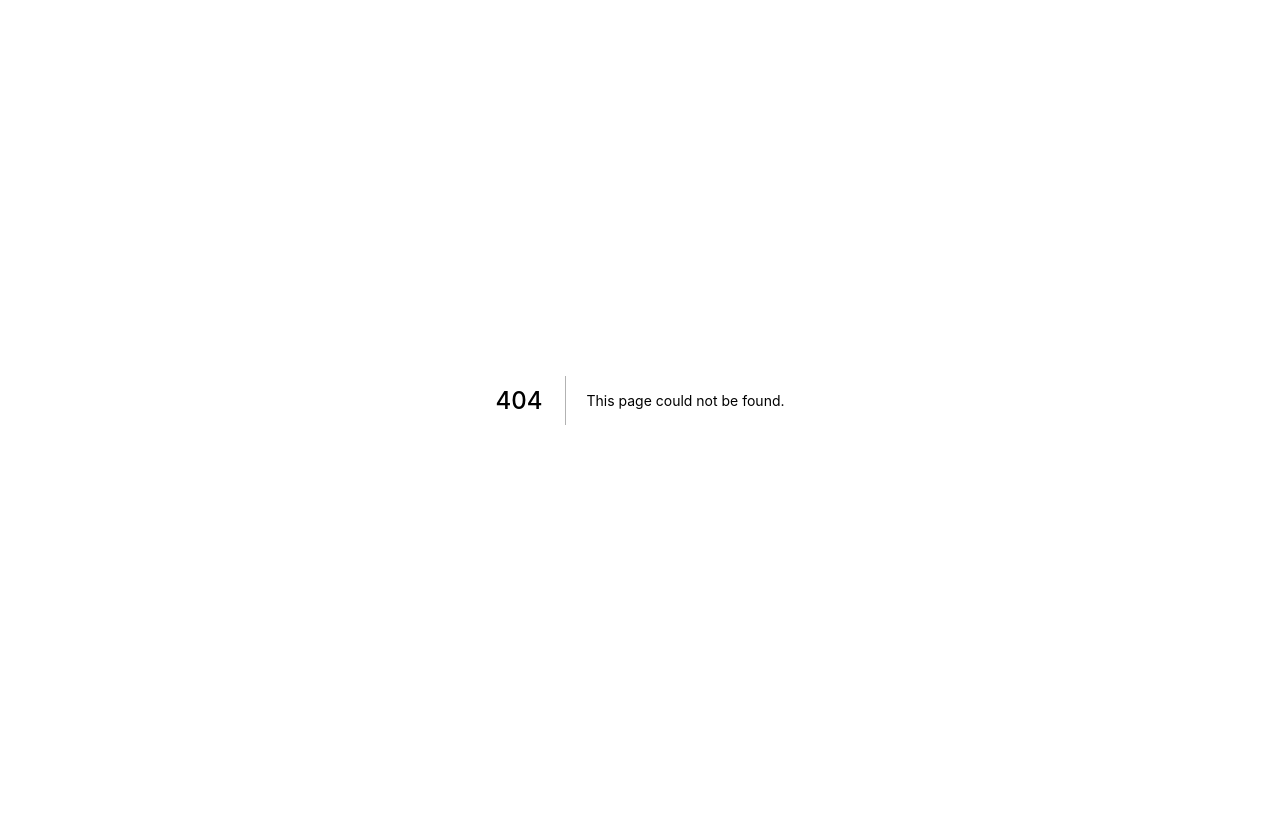
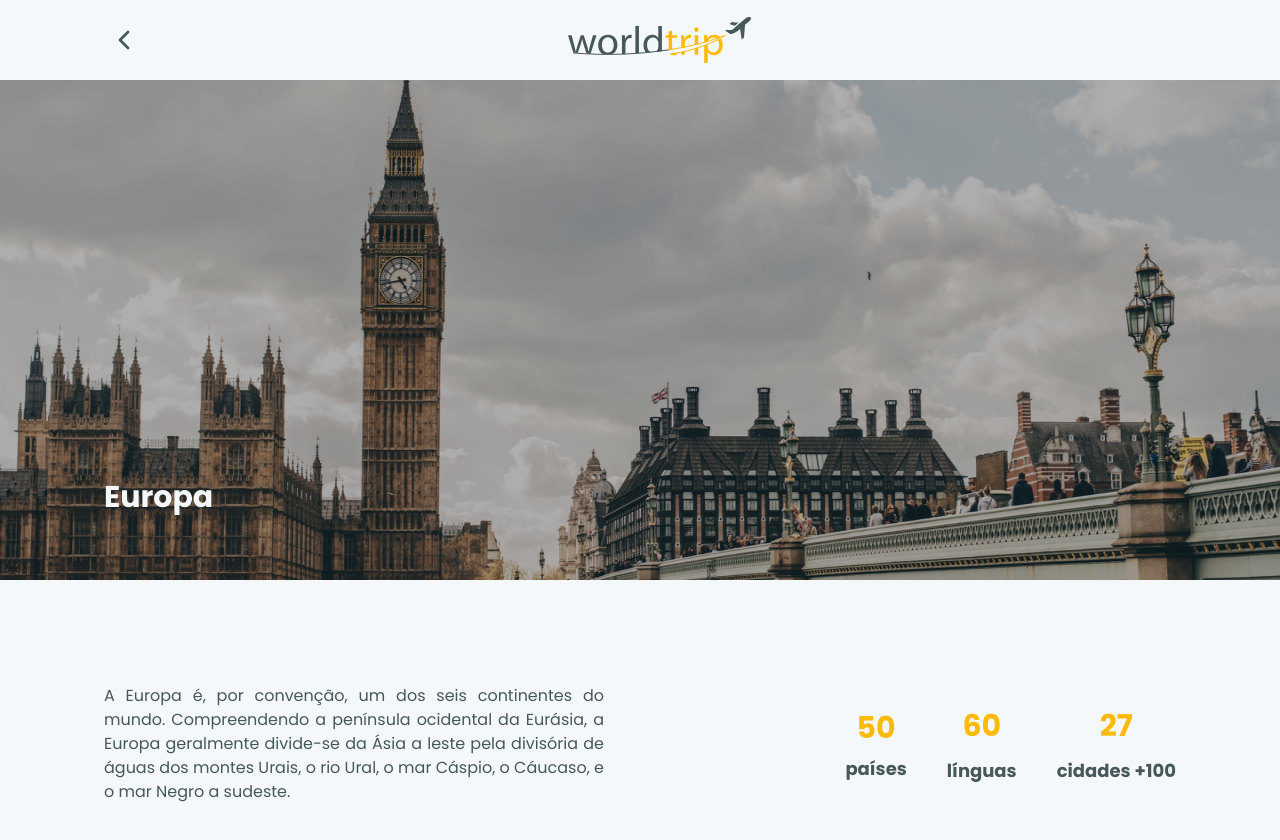
Before and after one commit to pedrocs378/worldtrip, a Next.js app: page /continent/africa in a window 1280 px wide. Before the commit this address had no page. Shown: the top 840 px of the page. Before the commit the page ends 800 px from the top, so only its background shows below. Built offline with nearby package versions, Linux system fonts and the light colour scheme.

Commit message:
feat: cria pagina de continente

```diff
--- a/package.json
+++ b/package.json
@@ -15,6 +15,7 @@
     "next": "10.1.3",
     "react": "17.0.2",
     "react-dom": "17.0.2",
+    "react-icons": "^4.2.0",
     "swiper": "^6.5.3"
   },
   "devDependencies": {
--- a/src/components/Header/index.tsx
+++ b/src/components/Header/index.tsx
@@ -1,6 +1,19 @@
-import { Flex, Image } from "@chakra-ui/react";
+import { useEffect, useState } from "react";
+import { useRouter } from "next/router";
+import { FiChevronLeft } from 'react-icons/fi'
+import { Flex, Icon, IconButton, Image } from "@chakra-ui/react";
 
 export function Header() {
+	const [showBackButton, setShowBackButton] = useState(false)
+	const { asPath, back } = useRouter()
+
+	useEffect(() => {
+		if (asPath !== '/') {
+			setShowBackButton(true)
+		} else {
+			setShowBackButton(false)
+		}
+	}, [asPath])
 
 	return (
 		<Flex
@@ -10,7 +23,17 @@ export function Header() {
 			h="20"
 			mx="auto"
 			px="6"
+			align="center"
 		>
+			{showBackButton && (
+				<IconButton
+					aria-label="Arrow left"
+					icon={<Icon as={FiChevronLeft} color="gray.700" h="32px" w="32px" />}
+					onClick={back}
+					bg="transparent"
+					_hover={{ color: 'gray.700' }}
+				/>
+			)}
 			<Image
 				src="/svg/logo.svg"
 				alt="worldtrip"
--- /dev/null
+++ b/src/pages/continent/[slug].tsx
@@ -0,0 +1,124 @@
+import Head from "next/head";
+import { Box, Flex, HStack, Image, Stack, Text } from "@chakra-ui/react";
+
+import { Header } from "../../components/Header";
+
+export default function Continent() {
+
+	return (
+		<>
+			<Head>
+				<title>Europa | worldtrip</title>
+			</Head>
+
+			<Flex direction="column">
+				<Header />
+
+				<Box w="100%" maxW="1440px" mx="auto" position="relative" h={500}>
+					<Image
+						position="absolute"
+						src="/png/europeBackground.png"
+						h="100%"
+						w="100%"
+						top="0"
+						left="0"
+						right="0"
+						bottom="0"
+						zIndex="0"
+						filter="brightness(0.7)"
+					/>
+					<Box
+						position="absolute"
+						bottom="60px"
+						left="50%"
+						transform="translateX(-50%)"
+						w="100%"
+						maxW="1120px"
+						px="6"
+					>
+						<Text
+							as="h1"
+							fontWeight="semibold"
+							fontSize="3xl"
+							color="gray.50"
+						>
+							Europa
+						</Text>
+					</Box>
+				</Box>
+
+				<Flex direction="column" w="100%" maxW="1120px" p="6" mx="auto">
+					<Flex align="center" justify="space-between" my="20">
+						<Text
+							fontWeight="normal"
+							fontSize="md"
+							color="gray.700"
+							maxW="500px"
+							textAlign="justify"
+						>
+							A Europa é, por convenção, um dos seis continentes do mundo.
+							Compreendendo a península ocidental da Eurásia, a
+							Europa geralmente divide-se da Ásia a leste pela divisória de
+							águas dos montes Urais, o rio Ural, o mar Cáspio, o Cáucaso,
+							e o mar Negro a sudeste.
+						</Text>
+						<Stack spacing="10" direction="row" align="center">
+							<Stack spacing="1">
+								<Text
+									fontWeight="semibold"
+									fontSize="3xl"
+									color="yellow.900"
+									textAlign="center"
+								>
+									50
+								</Text>
+								<Text
+									fontWeight="semibold"
+									fontSize="lg"
+									color="gray.700"
+								>
+									países
+								</Text>
+							</Stack>
+							<Stack>
+								<Text
+									fontWeight="semibold"
+									fontSize="3xl"
+									color="yellow.900"
+									textAlign="center"
+								>
+									60
+								</Text>
+								<Text
+									fontWeight="semibold"
+									fontSize="lg"
+									color="gray.700"
+								>
+									línguas
+								</Text>
+							</Stack>
+							<Stack>
+								<Text
+									fontWeight="semibold"
+									fontSize="3xl"
+									color="yellow.900"
+									textAlign="center"
+								>
+									27
+								</Text>
+								<Text
+									fontWeight="semibold"
+									fontSize="lg"
+									color="gray.700"
+								>
+									cidades +100
+								</Text>
+							</Stack>
+						</Stack>
+					</Flex>
+
+				</Flex>
+			</Flex>
+		</>
+	)
+}
--- a/src/pages/index.tsx
+++ b/src/pages/index.tsx
@@ -1,6 +1,5 @@
 import Head from "next/head";
-import { Box, Divider, Flex, Image, Stack, Text } from "@chakra-ui/react";
-
+import { Divider, Flex, Image, Stack, Text } from "@chakra-ui/react";
 
 import { Header } from "../components/Header";
 import { TravelType } from "../components/TravelType";
--- a/src/styles/theme.ts
+++ b/src/styles/theme.ts
@@ -13,6 +13,9 @@ export const theme = extendTheme({
 			"200": '#b3b5c6',
 			"100": '#DADADA',
 			"50": '#F5F8FA',
+		},
+		yellow: {
+			"900": '#FFBA08'
 		}
 	},
 	fonts: {
```
Also changed, not shown: src/components/TravelSlider/SlideContent.tsx (+8 -4 lines), src/components/TravelSlider/index.tsx (+8 -1 lines), public/png/europeBackground.png (added), 1 other file (tests, documents, lock files or other folders).
